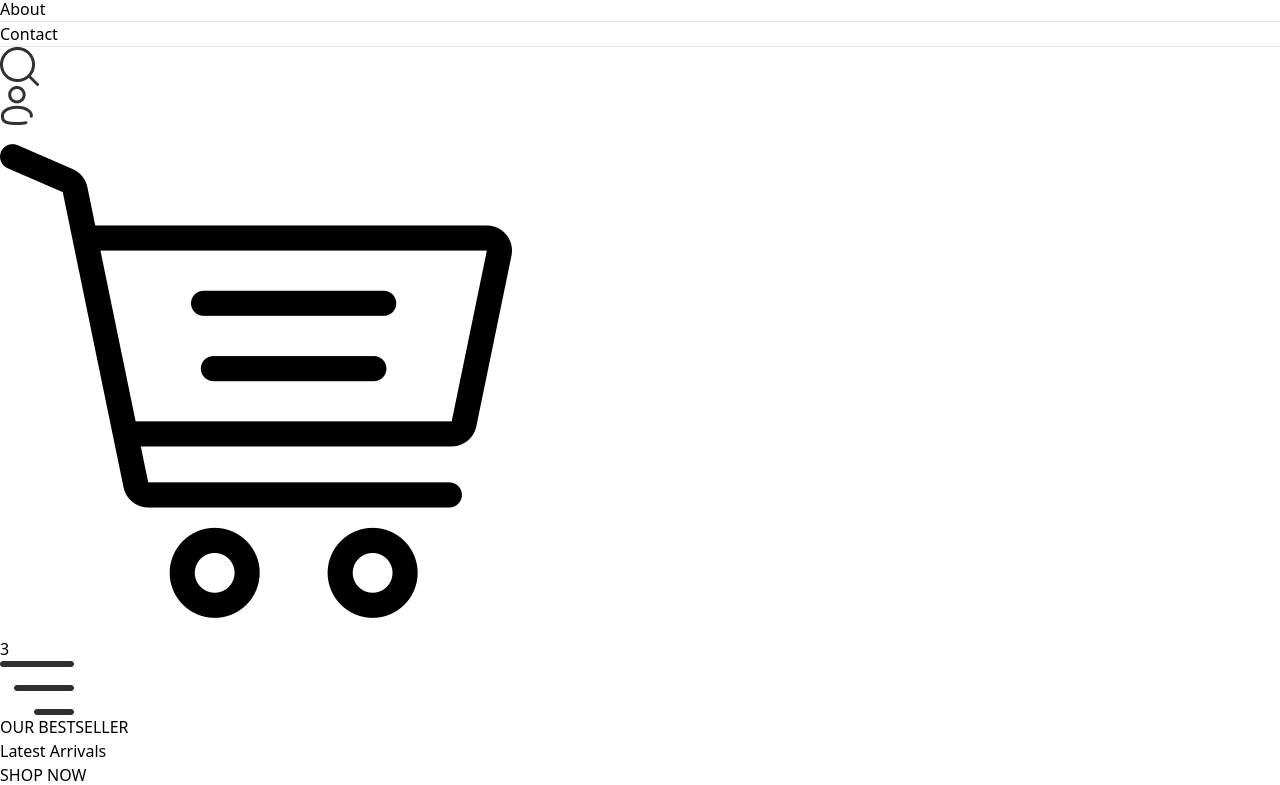
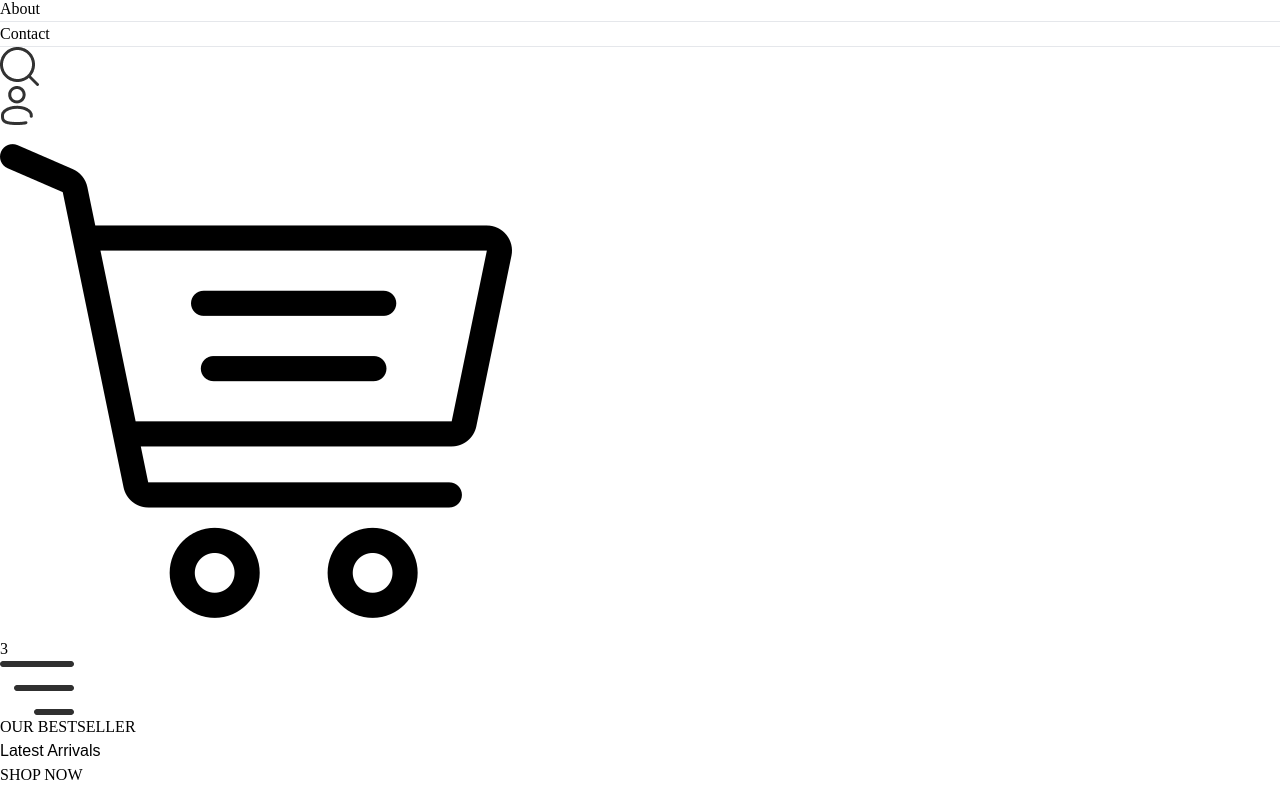
Before and after one commit to Marianmariam/E-commerce-site, a React (Vite) app in the folder frontend/: page / in a window 1280 px wide. Shown: the part 418-1203 px from the top of the page. Built offline with nearby package versions, Linux system fonts and the light colour scheme.

Commit message:
changed font

```diff
--- a/frontend/src/components/Hero.jsx
+++ b/frontend/src/components/Hero.jsx
@@ -11,7 +11,7 @@ const Hero = () => {
                 <p className='w-8 md:w-11 h-[2px] bg-[#414141]'></p>
                 <p className='font-medium test-sm md:text-base'>OUR BESTSELLER</p>
             </div>
-            <h1 className='text-3x1 sm:py-3 lg:text-5x1 leading-relaxed'>Latest Arrivals</h1>
+            <h1 className='plus-jakarta-sans text-3x1 sm:py-3 lg:text-5x1 leading-relaxed'>Latest Arrivals</h1>
             <div className='flex items-center gap-2'>
                 <p className='font-semibold text-sm md:text-base'>SHOP NOW</p>
                 <p className='w-8 md:w-11 h-[1px] bg-[#414141]'></p>
--- a/frontend/src/index.css
+++ b/frontend/src/index.css
@@ -1,7 +1,19 @@
 @tailwind base;
 @tailwind components;
 @tailwind utilities;
+@import url('https://fonts.googleapis.com/css2?family=Moderustic:wght@300..800&family=Plus+Jakarta+Sans:ital,wght@0,200..800;1,200..800&display=swap');
+
+*{
+    font-family: Moderustic;
+}
 
 a.active hr{
     display: block;
 }
+
+.plus-jakarta-sans {
+    font-family: "Plus Jakarta Sans", sans-serif;
+    font-optical-sizing: auto;
+    font-weight: 400;
+    font-style: normal;
+  }
```
